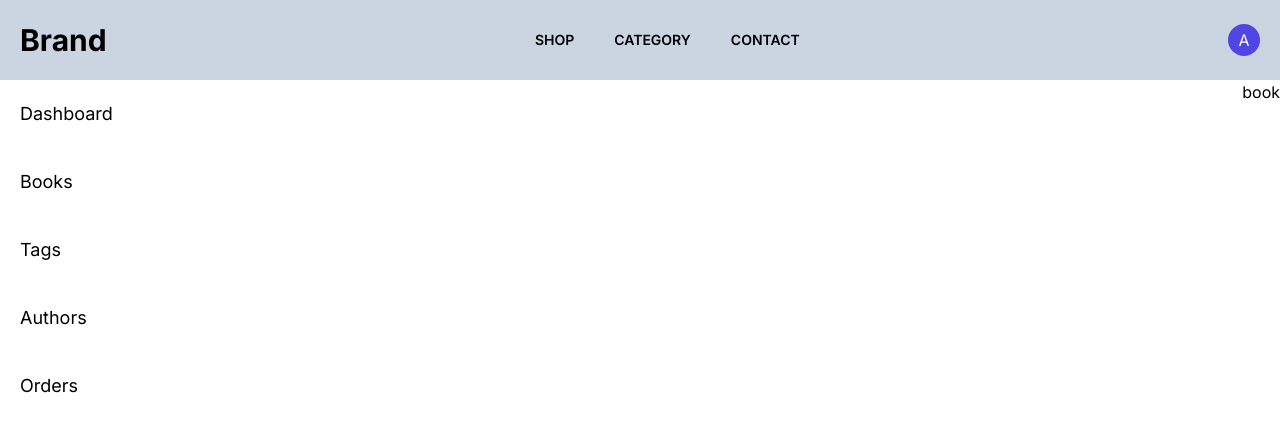
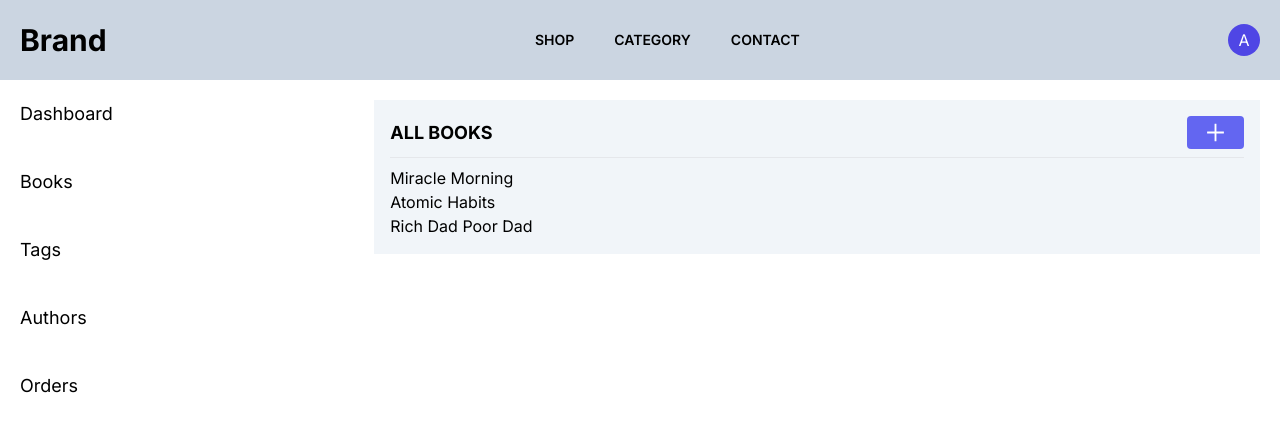
Before and after one commit to Moncef-Mhz/book-commerce, a Next.js app: page /admin/books in a window 1280 px wide. Shown: the top 432 px of the page. Built offline with nearby package versions, Linux system fonts and the light colour scheme; no server answers; the database is empty.

Commit message:
adding mongodb to project

```diff
--- /dev/null
+++ b/app/admin/books/loading.jsx
@@ -0,0 +1,7 @@
+import React from "react";
+
+function loading() {
+  return <div>loading...</div>;
+}
+
+export default loading;
--- /dev/null
+++ b/app/admin/books/new/page.jsx
@@ -0,0 +1,7 @@
+import React from "react";
+
+function newBook() {
+  return <div>page</div>;
+}
+
+export default newBook;
--- a/app/admin/books/page.jsx
+++ b/app/admin/books/page.jsx
@@ -1,7 +1,46 @@
-import React from "react";
+"use client";
+import React, { useEffect, useState } from "react";
+// import { connectToDB } from "@utils/ConnectToDB";
+import { AiOutlinePlus } from "react-icons/ai";
+import { product } from "@utils";
+import Link from "next/link";
 
-function page() {
-  return <div>book</div>;
+function Books() {
+  const [allBooks, setAllBooks] = useState([]);
+
+  //fetching books data
+  const fetchBook = async () => {
+    const response = await fetch("/api/admin/books");
+    const data = await response.json();
+
+    setAllBooks(data);
+  };
+
+  useEffect(() => {
+    fetchBook();
+  }, []);
+
+  return (
+    <div className="flex flex-col bg-slate-100 p-4 ">
+      <div className="border-b mb-2 pb-2 flex justify-between w-full items-center">
+        <Link
+          href="/admin/books"
+          className="text-lg font-bold uppercase cursor-default"
+        >
+          All books
+        </Link>
+        <Link
+          href="/admin/books/new"
+          className="bg-indigo-500 px-4 py-1 rounded"
+        >
+          <AiOutlinePlus size={25} color="white" />
+        </Link>
+      </div>
+      {product.map((item) => (
+        <div key={item.id}>{item.title}</div>
+      ))}
+    </div>
+  );
 }
 
-export default page;
+export default Books;
--- a/app/admin/layout.js
+++ b/app/admin/layout.js
@@ -3,8 +3,8 @@ import React from "react";
 
 function layout({ children }) {
   return (
-    <main className="flex w-full items-start justify-between relative">
-      <div className="w-[30%] md:w-[35%] lg:w-[40%] h-full p-5 ">
+    <main className="flex w-full items-start justify-between relative p-5">
+      <div className="w-[30%] md:w-[35%] lg:w-[40%] h-full  ">
         <ul className="flex flex-col gap-10">
           <li className="cursor-pointer text-lg">
             <Link href="/admin">Dashboard</Link>
@@ -23,7 +23,7 @@ function layout({ children }) {
           </li>
         </ul>
       </div>
-      <div>{children}</div>
+      <div className="w-full h-full">{children}</div>
     </main>
   );
 }
--- a/app/admin/page.jsx
+++ b/app/admin/page.jsx
@@ -1,7 +1,7 @@
 import React from "react";
 
 function Dashboad() {
-  return <div>flex</div>;
+  return <div className="text-xl font-semibold">Wecome back!</div>;
 }
 
 export default Dashboad;
--- /dev/null
+++ b/app/api/admin/books/new/route.js
@@ -0,0 +1,24 @@
+import Books from "@models/Books";
+import { connectToDB } from "@utils/ConnectToDB";
+
+export const POST = async (req) => {
+  const { title, img, price, description, category, author, job } =
+    await req.json();
+  try {
+    await connectToDB();
+    const newBook = new Books({
+      title,
+      img,
+      price,
+      description,
+      category,
+      author,
+      job,
+    });
+
+    await newBook.save();
+    return new Response(JSON.stringify(newBook), { status: 201 });
+  } catch (err) {
+    return new Response("Failed to create a new book", { status: 500 });
+  }
+};
--- /dev/null
+++ b/app/api/admin/books/route.js
@@ -0,0 +1,14 @@
+import Books from "@models/Books";
+import { connectToDB } from "@utils/ConnectToDB";
+
+export const GET = async () => {
+  try {
+    connectToDB();
+    const books = await Books.find({});
+    return new Response(JSON.stringify(books), { status: 200 });
+  } catch (err) {
+    return new Response("Faild to fetch all Books", {
+      status: 500,
+    });
+  }
+};
--- a/models/Books.js
+++ b/models/Books.js
@@ -7,7 +7,8 @@ const BookSchema = new Schema(
     description: String,
     price: Number,
     category: [String],
-    author: { type: Schema.Types.ObjectId, ref: "Author" },
+    author: String,
+    job: String,
   },
   { timeseries: true }
 );
--- /dev/null
+++ b/utils/ConnectToDB.js
@@ -0,0 +1,24 @@
+import mongoose from "mongoose";
+
+let isConnected = false;
+
+export const connectToDB = async () => {
+  mongoose.set("strictQuery", true);
+
+  if (isConnected) {
+    console.log("MongoDB is already connected");
+    return;
+  }
+  try {
+    await mongoose.connect(process.env.MONGODB_URI, {
+      dbName: "BookStore",
+      useNewUrlParser: true,
+      useUnifiedTopology: true,
+    });
+    isConnected = true;
+
+    console.log("MongoDB connected");
+  } catch (err) {
+    console.log(err);
+  }
+};
```
Also changed, not shown: 1 other file (tests, documents, lock files or other folders).
